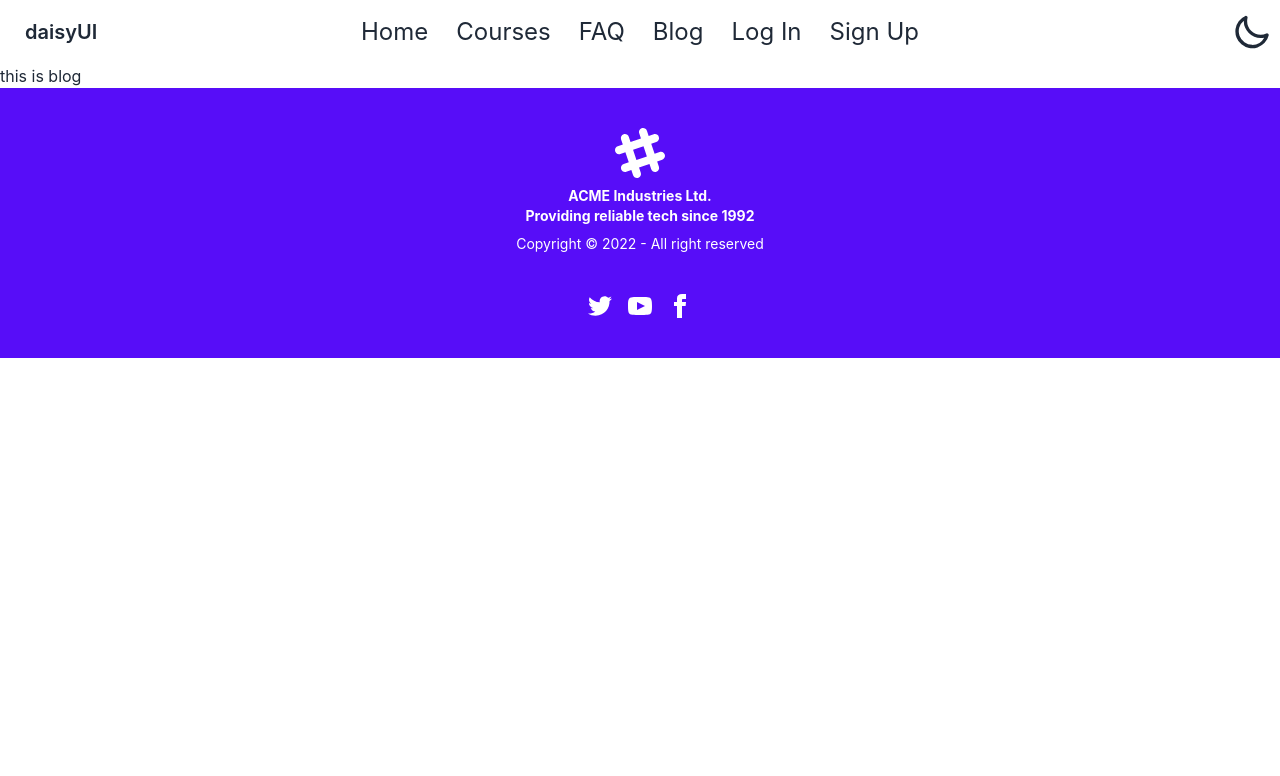
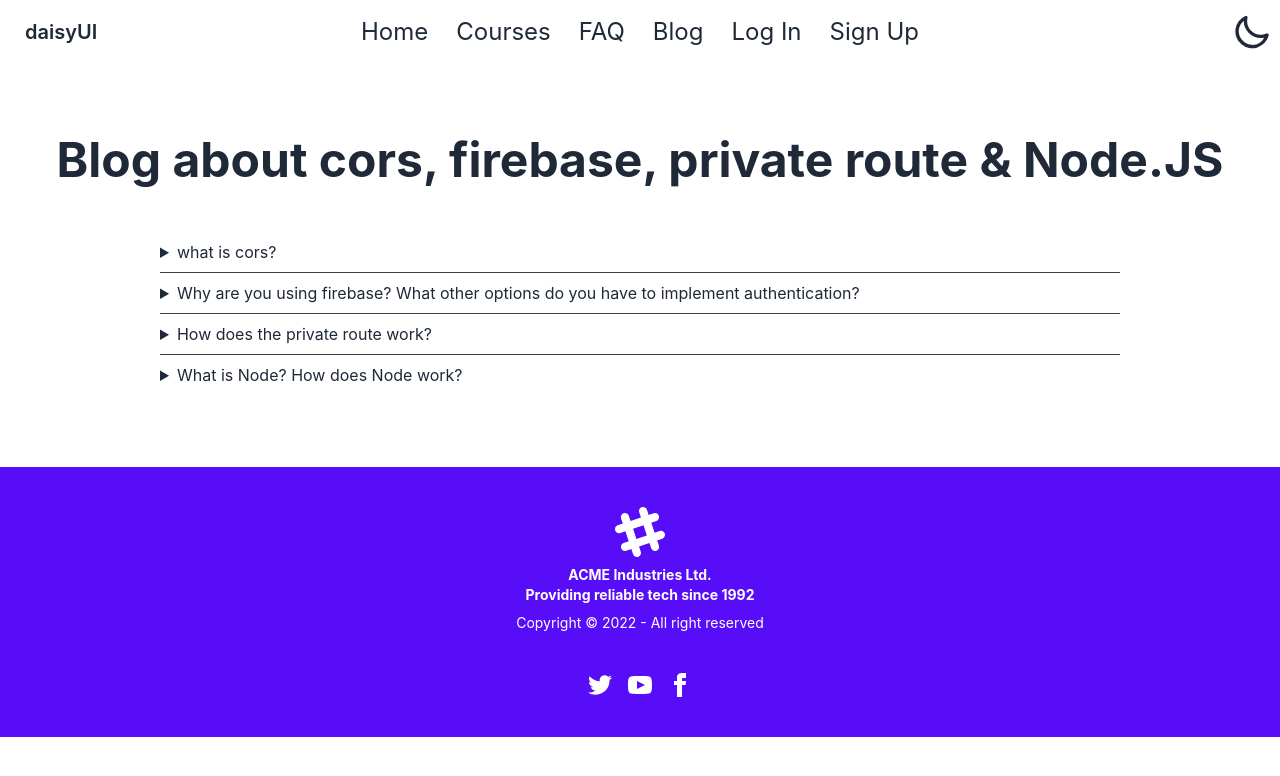
Before and after one commit to Robin-Ibn-Nur/DraGoMan-client-side, a React (Create React App) app: page /blog in a window 1280 px wide. Shown: the top 776 px of the page. Built offline with nearby package versions, Linux system fonts and the light colour scheme.

Commit message:
blog site update

```diff
--- a/package.json
+++ b/package.json
@@ -7,6 +7,7 @@
     "@testing-library/react": "^13.4.0",
     "@testing-library/user-event": "^13.5.0",
     "daisyui": "^2.33.0",
+    "firebase": "^9.12.1",
     "react": "^18.2.0",
     "react-dom": "^18.2.0",
     "react-icons": "^4.6.0",
--- a/src/components/Blog/Blog.js
+++ b/src/components/Blog/Blog.js
@@ -2,9 +2,38 @@ import React from 'react';
 
 const Blog = () => {
     return (
-        <div>
-            <h1>this is blog</h1>
-        </div>
+        <section className="dark:bg-gray-800 dark:text-gray-100 my-10">
+            <div className="container flex flex-col justify-center p-4 mx-auto md:p-8">
+                <h2 className="mb-12 text-4xl font-bold leading-none text-center sm:text-5xl">Blog about cors, firebase, private route & Node.JS</h2>
+                <div className="flex flex-col divide-y sm:px-8 lg:px-12 xl:px-32 divide-gray-700">
+                    <details>
+                        <summary className="py-2 outline-none cursor-pointer focus:underline"> what is cors?</summary>
+                        <div className="px-4 pb-4">
+                            <p>Cross-origin resource sharing (CORS) is a browser mechanism which enables controlled access to resources located outside of a given domain. It extends and adds flexibility to the same-origin policy (SOP). However, it also provides potential for cross-domain attacks, if a website's CORS policy is poorly configured and implemented. CORS is not a protection against cross-origin attacks such as cross-site request forgery (CSRF).</p>
+                        </div>
+                    </details>
+                    <details>
+                        <summary className="py-2 outline-none cursor-pointer focus:underline">Why are you using firebase? What other options do you have to implement authentication?</summary>
+                        <div className="px-4 pb-4">
+                            <p>Firebase is a NoSQL database that is used for mobile and web apps, provided by Google. There are many useful features in Firebase such as user authentication and a realtime database.</p>
+                            <p>Firebase is categorized as a NoSQL database program, which stores data in JSON-like documents. A NoSQL database provides a mechanism for storage and retrieval of data that is modeled in means other than the tabular relations used in relational databases.</p>
+                        </div>
+                    </details>
+                    <details>
+                        <summary className="py-2 outline-none cursor-pointer focus:underline">How does the private route work?</summary>
+                        <div className="px-4 pb-4 space-y-2">
+                            <p>The react private route component renders a route component if the user is logged in and in an authorised role for the route, if the user isn't logged in they're redirected to the /login page, if the user is logged in but aren't in an authorised role they're redirected to the home page.</p>
+                        </div>
+                    </details>
+                    <details>
+                        <summary className="py-2 outline-none cursor-pointer focus:underline">What is Node? How does Node work?</summary>
+                        <div className="px-4 pb-4 space-y-2">
+                            <p>Node.js is a JavaScript runtime that runs on top of Google's open-source JavaScript engine called V8. Pairing JavaScript's naturally event-driven, asynchronous coding style with non-blocking I/O libraries makes Node.js fast, lightweight, and efficient. This newly updated Refcard introduces Node, explains how it works, and dives into its architecture.</p>
+                        </div>
+                    </details>
+                </div>
+            </div>
+        </section>
     );
 };
 
--- a/src/components/Courses/Courses.js
+++ b/src/components/Courses/Courses.js
@@ -10,18 +10,30 @@ const Courses = () => {
     useEffect(() => {
         fetch('http://localhost:5000/courses')
             .then(res => res.json())
-            .then (data => setCourses(data) )
-    },[])
+            .then(data => setCourses(data))
+    }, [])
 
     return (
-        <div className='container w-full mx-auto lg:flex justify-around py-10 gap-8'>
 
-            {/* {
-                courses.map(course => <RightSideData key={course.id} course={course}></RightSideData>)
-            } */}
-            <LeftSideData></LeftSideData>
+        <div className="flex flex-col w-full lg:flex-row">
+            <div className="grid flex-grow h-32 card bg-base-300 rounded-box place-items-center">content</div>
+            <div className="divider lg:divider-horizontal">OR</div>
+            <div className="grid flex-grow h-32 card bg-base-300 rounded-box place-items-center">content</div>
+        </div>
 
-        </div>
+
+
+
+
+
+        // <div className='container w-full mx-auto lg:flex justify-around py-10 gap-8'>
+
+        //     {/* {
+        //         courses.map(course => <RightSideData key={course.id} course={course}></RightSideData>)
+        //     } */}
+        //     <LeftSideData></LeftSideData>
+
+        // </div>
 
     );
 };
--- /dev/null
+++ b/src/components/FireBase/FireBase.config.js
@@ -0,0 +1,19 @@
+// Import the functions you need from the SDKs you need
+import { initializeApp } from "firebase/app";
+// TODO: Add SDKs for Firebase products that you want to use
+// https://firebase.google.com/docs/web/setup#available-libraries
+
+// Your web app's Firebase configuration
+const firebaseConfig = {
+    apiKey: "AIzaSyA6dVNpxf51kvqImDhdG07iHbZr5xdJJUM",
+    authDomain: "auth-router-contex-fd6bb.firebaseapp.com",
+    projectId: "auth-router-contex-fd6bb",
+    storageBucket: "auth-router-contex-fd6bb.appspot.com",
+    messagingSenderId: "693180338821",
+    appId: "1:693180338821:web:95b4af26501d273f3f8fec"
+};
+
+// Initialize Firebase
+const app = initializeApp(firebaseConfig);
+
+export default app;
```
Also changed, not shown: 1 other file (tests, documents, lock files or other folders).
